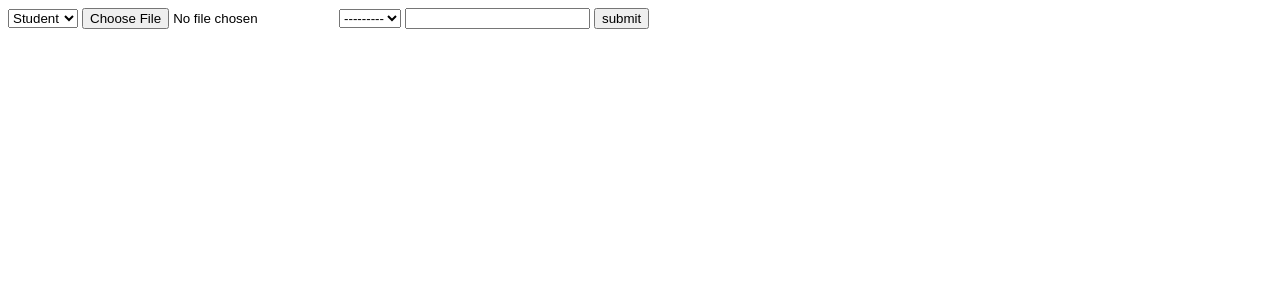
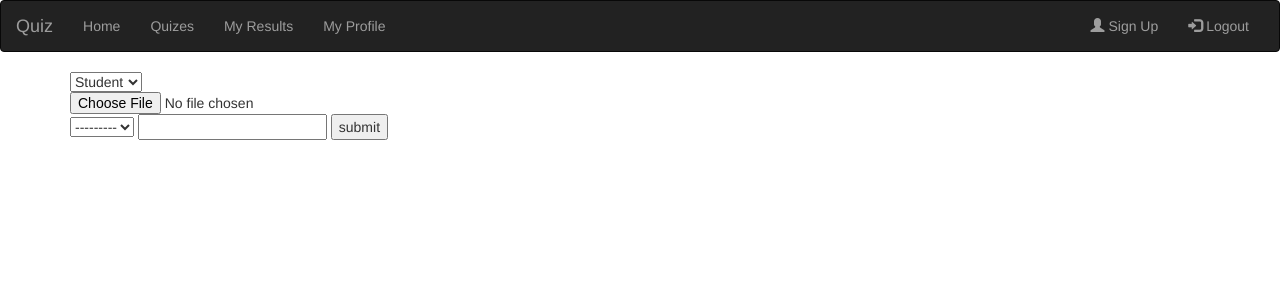
Before and after one commit to ajithkjames/quizzer, a Django app: page /create-profile/ in a window 1280 px wide. Shown: the top 300 px of the page. Run offline with Django 3.2, Linux system fonts and the light colour scheme; the visitor is signed in with stand-in values (Sample User, id 1); data that the repository does not hold is empty; some libraries are stand-ins or nearby versions.

Commit message:
results view, my attempted quizes view

```diff
--- /dev/null
+++ b/quiz/templates/base.html
@@ -0,0 +1,63 @@
+{% load staticfiles %}
+
+<!DOCTYPE html>
+<html>
+    <head>
+        <meta charset="utf-8">
+            <meta name="viewport" content="width=device-width, initial-scale=1.0">
+                <title>online quiz platform</title>
+                <!-- Core CSS - Include with every page -->
+                <link href="https://maxcdn.bootstrapcdn.com/bootstrap/3.3.7/css/bootstrap.min.css" rel="stylesheet">
+                <link href="https://maxcdn.bootstrapcdn.com/font-awesome/4.7.0/css/font-awesome.min.css" rel="stylesheet">
+                <script
+                src="https://code.jquery.com/jquery-3.1.1.js"
+                integrity="sha256-16cdPddA6VdVInumRGo6IbivbERE8p7CQR3HzTBuELA="
+                crossorigin="anonymous"></script>
+                <script src="https://maxcdn.bootstrapcdn.com/bootstrap/3.3.7/js/bootstrap.min.js"></script>
+                 <link href="https://fonts.googleapis.com/css?family=Pacifico" rel="stylesheet">
+                </head>
+                <body>
+                  <nav class="navbar navbar-inverse">
+                    <div class="container-fluid">
+                      <div class="navbar-header">
+                        <button type="button" class="navbar-toggle" data-toggle="collapse" data-target="#myNavbar">
+                          <span class="icon-bar"></span>
+                          <span class="icon-bar"></span>
+                          <span class="icon-bar"></span>
+                        </button>
+                        <a class="navbar-brand active" href="/">Quiz</a>
+                      </div>
+                      <div class="collapse navbar-collapse" id="myNavbar">
+                        <ul class="nav navbar-nav">
+                          <li class=""><a href="/">Home</a></li>
+                          <li class=""><a href="/">Quizes</a></li>
+                          <li class=""><a href="/quiz/myresults">My Results</a></li>
+                          <li class=""><a href="{% url 'profile' %}">My Profile</a></li>
+                        </ul>
+                        <ul class="nav navbar-nav navbar-right">
+                          <li><a href="#"><span class="glyphicon glyphicon-user"></span> Sign Up</a></li>
+                          {% if user.is_authenticated %}
+                            <li><a href="/logout"><span class="glyphicon glyphicon-log-in"></span> Logout</a></li>
+                          {% else %}
+                            <li><a href="/"><span class="glyphicon glyphicon-log-in"></span> Login</a></li>
+                          {% endif %}
+                        </ul>
+                      </div>
+                    </div>
+                  </nav>
+
+
+
+                <div class="container">
+                {% block content %}
+                {% endblock %}
+                </div>
+
+
+
+        {% block javascript %}
+        {% endblock %}
+
+
+            </body>
+        </html>
--- a/quiz/templates/createprofile.html
+++ b/quiz/templates/createprofile.html
@@ -1,3 +1,6 @@
+{% extends 'base.html' %}
+
+{% block content %}
  <form action="" method="post" enctype="multipart/form-data">
     {% csrf_token %}
     {{ form.account_type }}
@@ -6,3 +9,4 @@
     {{ form.phone }}
 <button  type="submit">submit</button>
  </form>
+{% endblock %}
--- a/quiz/templates/quiz-details.html
+++ b/quiz/templates/quiz-details.html
@@ -1,3 +1,6 @@
+{% extends 'base.html' %}
+
+{% block content %}
 <div>
 	{{object.title}}
 	</div>
@@ -15,6 +18,8 @@ starts at : {{object.start|date}}
 	<div>
 	ends at : {{object.end|date}}
 	</div>
+
 	<a href="/quiz/progress/{{object.id}}/">
 	<button>start</button>
 	</a>
+{% endblock %}
--- a/quiz/urls.py
+++ b/quiz/urls.py
@@ -8,6 +8,7 @@ urlpatterns = [
    url(r'^(?P<pk>[0-9]+)/$',views.DetailsView.as_view(), name='detail'),
    url(r'^progress/(?P<pk>[0-9]+)/$',views.testprogress.as_view(), name='progress'),
    url(r'^result/(?P<pk>[0-9]+)/$',views.result.as_view(), name='result'),
+   url(r'^myresults/$',views.myresults.as_view(), name='myresults'),
 ]
 
 if settings.DEBUG:
--- a/quiz/views.py
+++ b/quiz/views.py
@@ -72,11 +72,14 @@ class testprogress(LoginRequiredMixin,View):
 
 	def get(self, request, pk):
 		quiz=Quiz.objects.get(pk=pk)
-		done=Attempt.objects.filter(quiz=quiz,user=request.user)
-		if not done:
+		try:
+		    done=Attempt.objects.get(quiz=quiz,user=request.user)
+		except Exception as e:
+			print e
 			attempt=Attempt(quiz=quiz)
 			attempt.user=request.user
 			attempt.save()
+			done=''
 		questions=[]
 		question=Question.objects.filter(quiz=pk)
 		for q in question:
@@ -102,8 +105,20 @@ class result(LoginRequiredMixin,View):
 	template_name= 'result.html'
 
 	def get(self, request, pk):
-		quiz=Quiz.objects.get(pk=pk)
-		attempt=Attempt.objects.get(quiz=quiz,user=request.user)
+		attempt=Attempt.objects.get(pk=pk)
 		entries=TestEntries.objects.filter(attempt=attempt)
+		mark=0
+		for entry in entries:
+			if entry.answer.is_correct==True:
+				mark+=1
 
-		return render(request, self.template_name, {'entries': entries})
+		return render(request, self.template_name, {'entries': entries,'mark':mark})
+
+
+class myresults(LoginRequiredMixin,View):
+	template_name= 'myresults.html'
+
+	def get(self, request):
+		attempt=Attempt.objects.filter(user=request.user)
+
+		return render(request, self.template_name, {'attempt': attempt})
```
Also changed, not shown: quiz/templates/login.html (+11 -1 lines), quiz/templates/myresults.html (added, +13 -0 lines), quiz/templates/profile.html (+7 -3 lines), quiz/templates/quiz-ongoing.html (+11 -2 lines), quiz/templates/result.html (+14 -3 lines), quiz/templates/student-home.html (+7 -0 lines), 2 other files. Lines whose indentation alone changed are shown as unchanged.
